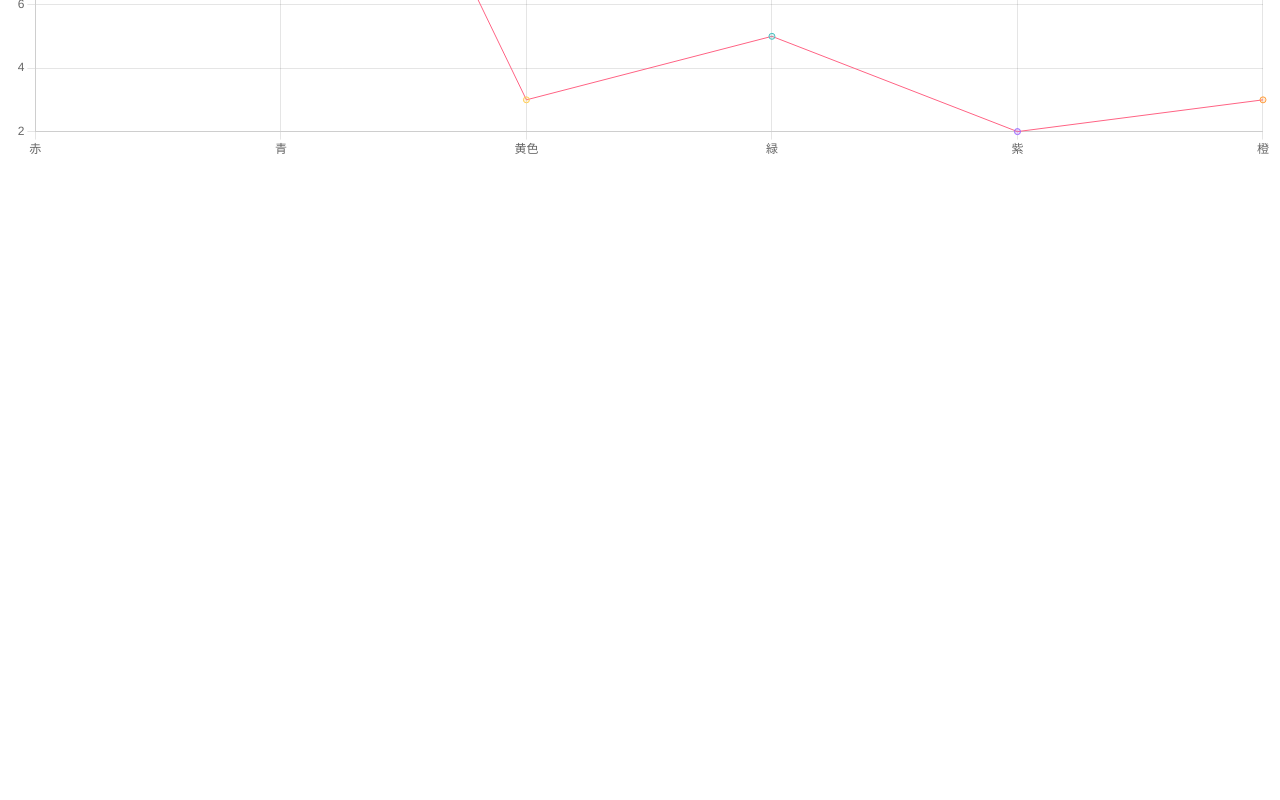
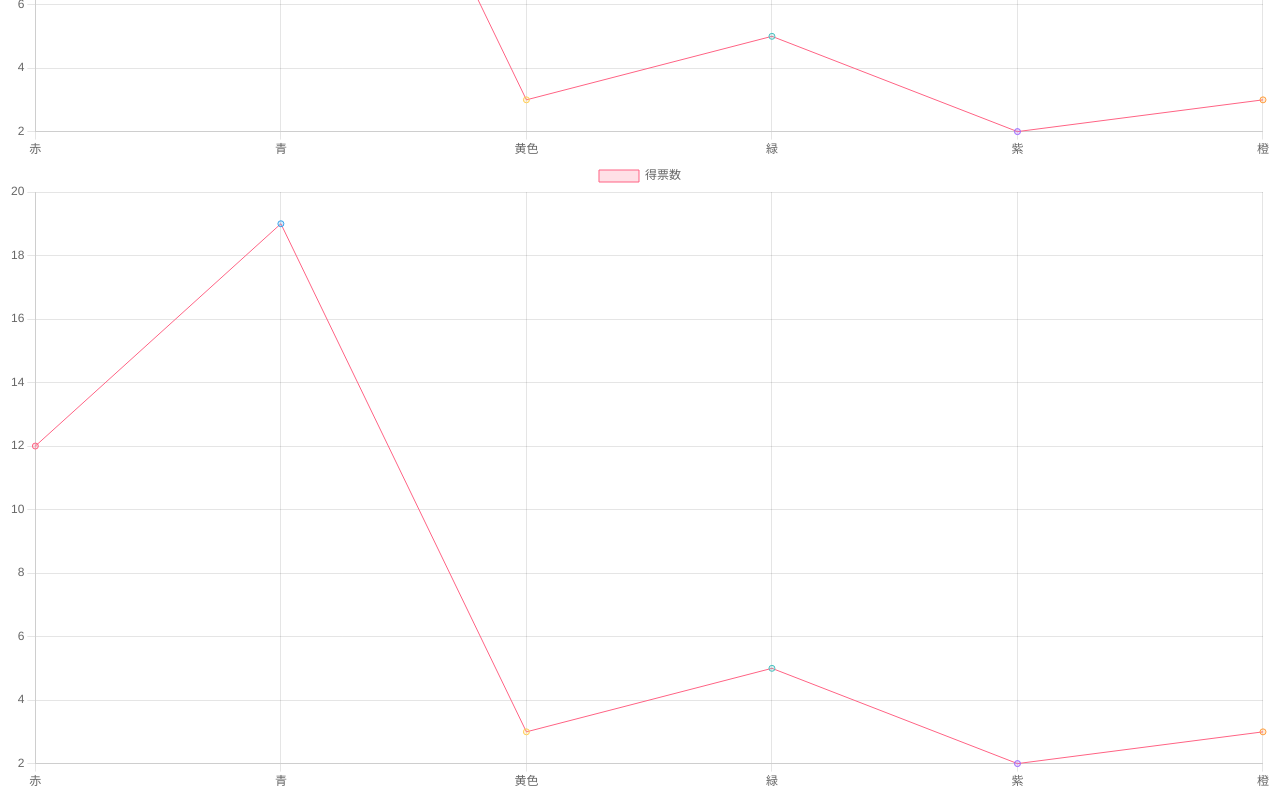
Before and after one commit to TeamUDN/UDN-vol13, a Vue app in the folder src/frontend/: page / in a window 1280 px wide. Shown: the part 678-1478 px from the top of the page. Before the commit the page ends 846 px from the top, so only its background shows below. Built offline with nearby package versions, Linux system fonts and the light colour scheme.

Commit message:
show multiple canvas!!

```diff
--- a/src/frontend/src/views/Chart.vue
+++ b/src/frontend/src/components/Chart.vue
@@ -1,5 +1,5 @@
 <template>
-    <canvas id="chart"></canvas>
+    <canvas></canvas>
 </template>
 
 <script>
@@ -10,7 +10,8 @@ import Chart from 'chart.js/auto'
 export default {
   methods: {
     renderChart () {
-      const ctx = document.getElementById('chart')
+      // const ctx = document.getElementById('canvas')
+      const ctx = this.$el
       new Chart(ctx, {
         type: 'line',
         data: {
--- a/src/frontend/src/views/Home.vue
+++ b/src/frontend/src/views/Home.vue
@@ -3,11 +3,12 @@
     <h1>This is a home page</h1>
     <h2>chart sample</h2>
     <Chart></Chart>
+    <Chart></Chart>
   </div>
 </template>
 
 <script>
-import Chart from './Chart'
+import Chart from '../components/Chart'
 export default {
   name: 'home',
   components: {
```
